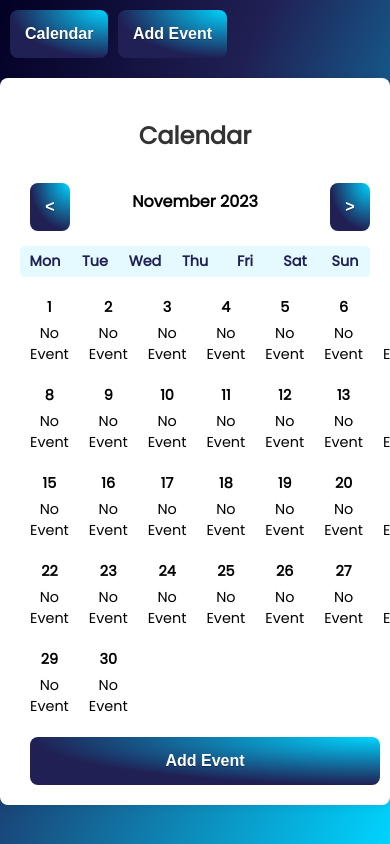
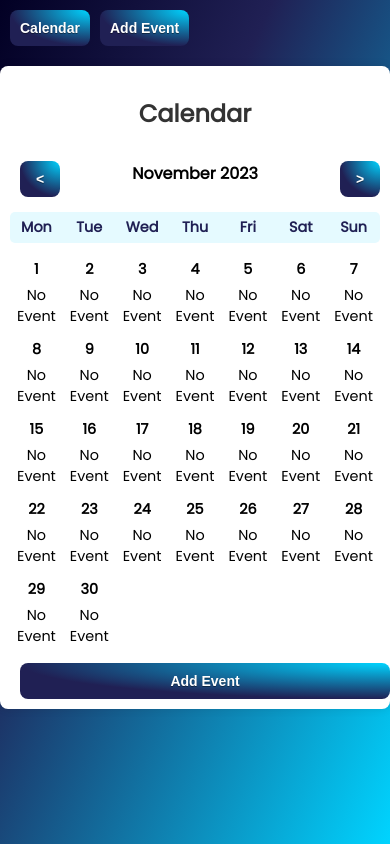
Before and after one commit to anetasopa/calendar-for-sport-events, a React (Create React App) app: page / in a window 390 px wide. Built offline with nearby package versions, Linux system fonts and the light colour scheme; a web font is replaced by a local one.

Commit message:
Add responsive version for the calendar page

```diff
--- a/src/Calendar/Calendar.css
+++ b/src/Calendar/Calendar.css
@@ -15,6 +15,13 @@ p {
   border-radius: 8px;
   box-shadow: 0 0 10px rgba(0, 0, 0, 0.1);
   overflow: hidden;
+}
+
+@media (max-width: 480px) {
+  .calendar-container {
+    width: auto;
+    max-width: 0 10px;
+  }
 }
 
 h2 {
@@ -128,6 +135,12 @@ button {
   transition: transform 0.3s, box-shadow 0.3s;
 }
 
+@media only screen and (min-width: 290px) and (max-width: 854px) {
+  .event-list {
+    gap: 0;
+  }
+}
+
 .event-item:hover {
   transform: scale(1.05);
   box-shadow: 0 0 15px rgba(0, 0, 0, 0.2);
@@ -186,3 +199,40 @@ button {
   box-shadow: inset 0px 3px 7px rgba(32, 32, 84, 1);
   transform: translateY(2px);
 }
+
+@media only screen and (min-width: 481px) and (max-width: 854px) {
+  .calendar-container {
+    max-width: 90%;
+    padding: 15px;
+  }
+
+  button,
+  .icons,
+  .add-event-btn {
+    font-size: 16px;
+    padding: 12px;
+    height: auto;
+  }
+
+  .event-item {
+    padding: 8px;
+  }
+}
+
+@media only screen and (max-width: 480px) {
+  .calendar-container {
+    padding: 10px;
+  }
+
+  button,
+  .icons,
+  .add-event-btn {
+    font-size: 14px;
+    padding: 10px;
+    height: auto;
+  }
+
+  .event-item {
+    padding: 6px;
+  }
+}
```
